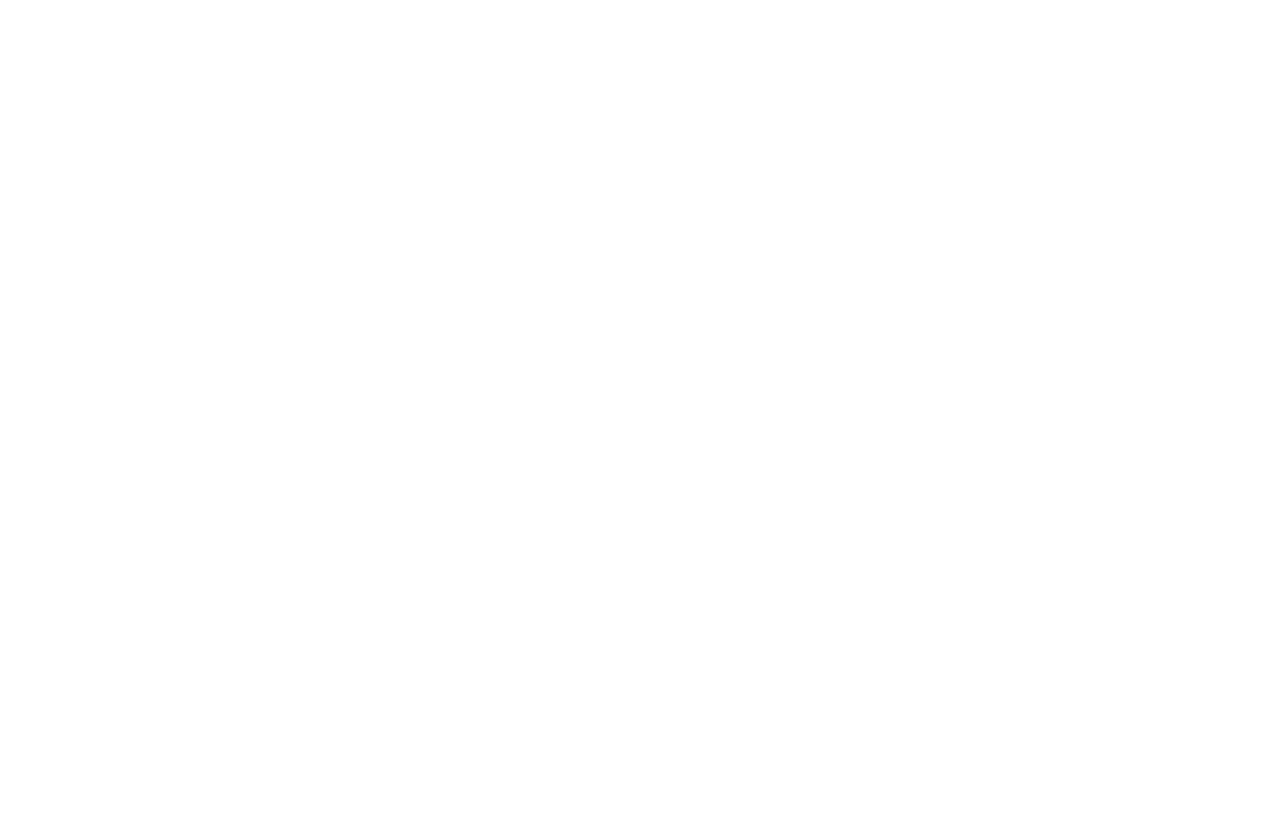
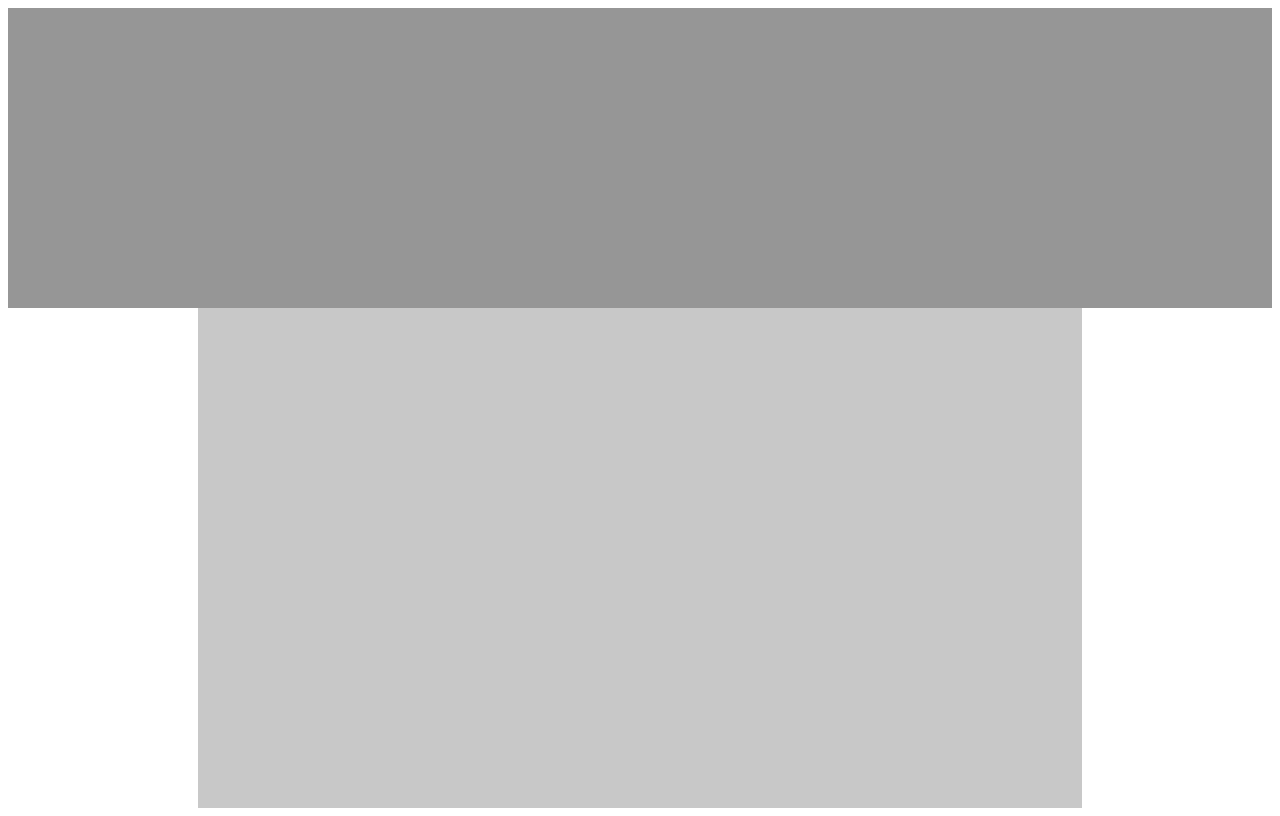
Before and after one commit to B-Moritz/DropBack, a plain HTML site: page index.html in a window 1280 px wide. Drawn offline with Linux system fonts and the light colour scheme.

Commit message:
Adding header and article

```diff
--- a/css/index.css
+++ b/css/index.css
@@ -0,0 +1,23 @@
+
+* {
+  box-sizing: border-box;
+  font-family:
+}
+
+body {
+}
+
+header {
+  background-color: rgba(150, 150, 150, 1);
+  height: 300px;
+  overflow: auto;
+}
+
+article {
+  margin-left: 15%;
+  margin-right: 15%;
+  width: 70%;
+  background-color: rgba(200, 200, 200, 1);
+  height: 500px;
+  overflow: auto;
+}
--- a/index.html
+++ b/index.html
@@ -4,8 +4,16 @@
     <meta charset="utf-8">
     <title>DropBack</title>
     <meta name="viewport" content="width=device-width, initial-scale=1.0">
+    <link type="text/css" rel="Stylesheet" href="css/index.css">
   </head>
   <body>
+    <header>
+      <div id="TitleImage" class="imageContainer">
+        <h1>
+      </div>
+    </header>
+    <article>
+    </article>
 
   </body>
 </html>
```
Also changed, not shown: 1 other file.
